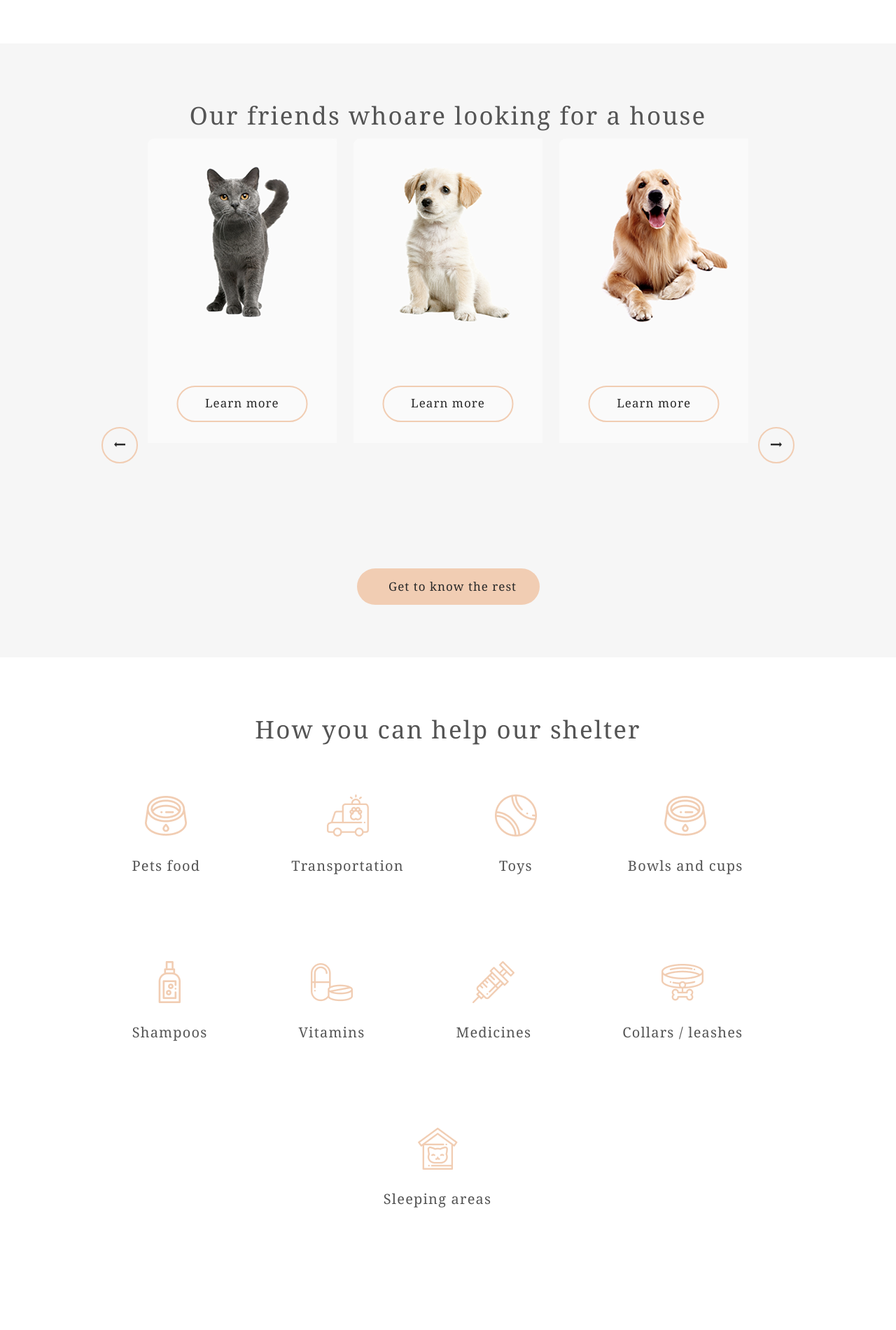
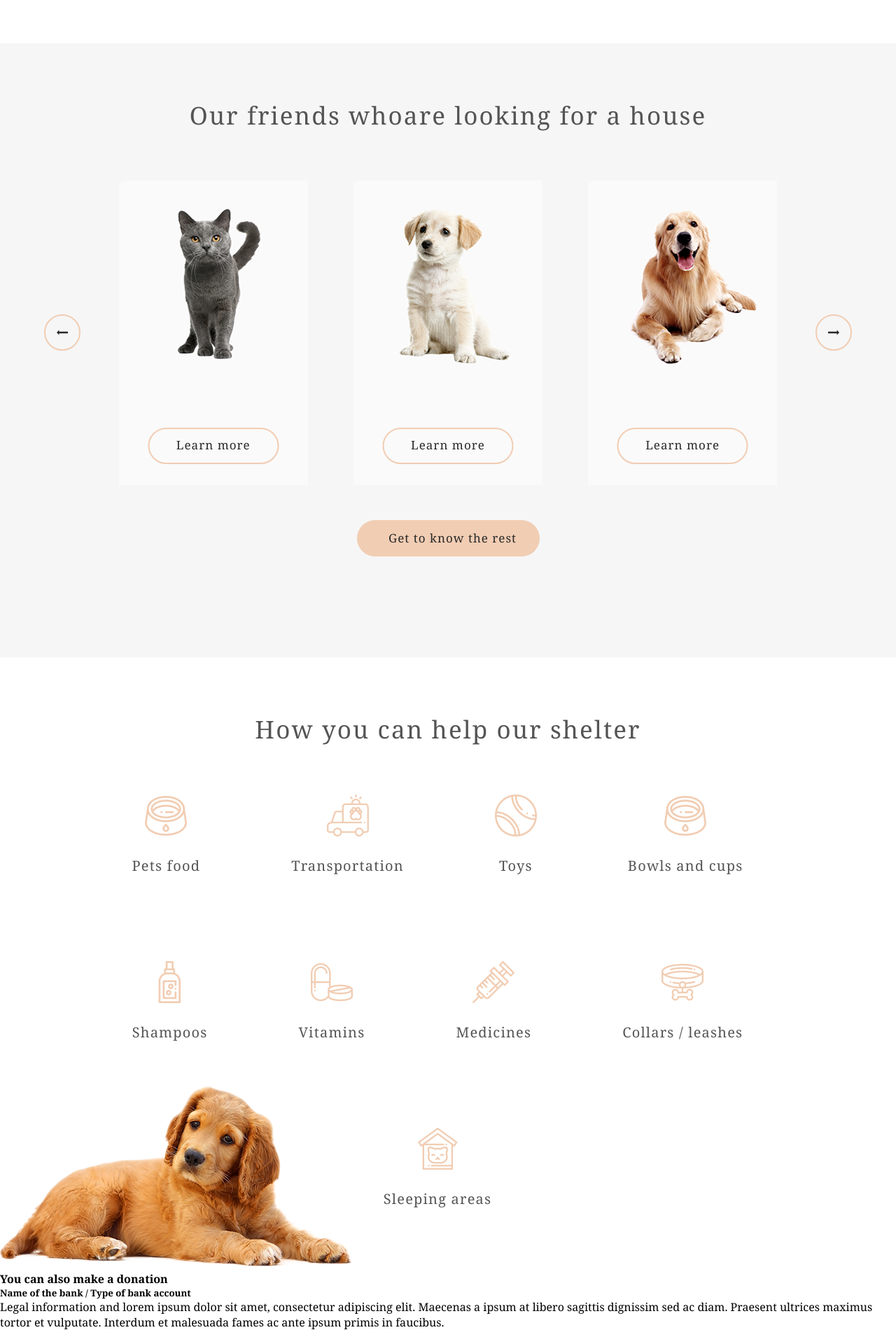
Before and after one commit to scherba90/rsschool-cv, a plain HTML site: page main.html in a window 1280 px wide. Shown: the part 1514-3414 px from the top of the page at 70% size. Before the commit the page ends 3293 px from the top, so only its background shows below. Drawn offline with Linux system fonts and the light colour scheme; files whose address does not match are found by name.

Commit message:
docs: start prelast section

```diff
--- a/main.html
+++ b/main.html
@@ -72,8 +72,8 @@
                     <path d="M0 4V2L11 2V0L14 3L11 6V4L0 4Z" fill="#292929"/>
                     </svg>
                 </button>
+            </div>
             <div id="button_primary" class="btn">Get to know the rest</div>
-            </div>
         </div>
     </section>
 
@@ -119,6 +119,18 @@
         </div>
     </section>
 
-    <section></section>
+    <section class="donation">
+        <div class="donation_content">
+            <div class="donation_img">
+                <img src="src/img/donation_dog.png" alt="donation_dog">
+            </div>
+            <div class="donation_content">
+                <h4>You can also make a donation</h4>
+                <h5>Name of the bank / Type of bank account</h5>
+                <div class="credit_card"></div>
+                <p>Legal information and lorem ipsum dolor sit amet, consectetur adipiscing elit. Maecenas a ipsum at libero sagittis dignissim sed ac diam. Praesent ultrices maximus tortor et vulputate. Interdum et malesuada fames ac ante ipsum primis in faucibus.</p>
+            </div>
+        </div>
+    </section>
 </body>
 </html>
--- a/src/css/style.css
+++ b/src/css/style.css
@@ -245,8 +245,7 @@ img#pets {
   top: 150px;
   gap: 0px;
   opacity: 0px;
-
-
+  margin-top: 60px;
 }
 
 .slide {
@@ -267,6 +266,14 @@ img#pets {
 
 }
 
+.pets .pets_content .slider{
+  display: flex;
+  flex-direction: row;
+  flex-wrap: wrap;
+  justify-content: space-around;
+  align-items: center;
+}
+
 .pets .pets_content .slider img {
   width: 270px;
   height: 270px;
@@ -277,13 +284,13 @@ img#pets {
 }
 
 .pets .pets_content .arrow {
-/*   display: flex;
+  display: flex;
   align-items: center;
   justify-content: center;
-  flex-direction: column-reverse; */
+  flex-direction: column-reverse;
   width: 52px;
   height: 52px;
-  background-color: transparent;/* Default background color */
+  background-color: transparent;
   border: 2px solid #F1CDB3;
   border-radius: 50%;
   cursor: pointer;
@@ -327,45 +334,36 @@ img#pets {
 }
 
 .button_secondary {
+  font-family: Georgia;
+  font-size: 17px;
+  font-weight: 400;
+  line-height: 22.1px;
+  letter-spacing: 0.06em;
   height: 52px;
   width: 187px;
   position: absolute;
   bottom: 30px;
   left: 50%;
-  background-color: #FAFAFA;
-  /* Цвет фона кнопки */
-  color: #292929;
-  /* Цвет текста на кнопке */
+  background-color: #FAFAFA;/* Цвет фона кнопки */
+  color: #292929;/* Цвет текста на кнопке */
   transform: translateX(-50%);
-  border: 2px solid #F1CDB3;
-  /* Цвет и толщина границы */
-  padding: 15px, 45px, 15px, 45px;
-  /* Отступы внутри кнопки */
-  border-radius: 100px;
-  ;
-  /* Скругление углов кнопки */
-  font-family: Georgia;
-  font-size: 17px;
-  font-weight: 400;
-  line-height: 22.1px;
-  letter-spacing: 0.06em;
-  cursor: pointer;
-  /* Изменение курсора при наведении */
+  border: 2px solid #F1CDB3;/* Цвет и толщина границы */
+  padding: 15px, 45px, 15px, 45px;/* Отступы внутри кнопки */
+  border-radius: 100px;/* Скругление углов кнопки */
+  cursor: pointer;/* Изменение курсора при наведении */
   gap: 10px;
-  transition: background-color 0.3s, border-color 0.3s;
-  /* Анимация при наведении */
+  transition: background-color 0.3s, border-color 0.3s;/* Анимация при наведении */
 }
 
 .button_secondary:active {
-  background-color: #FDDCC4;
-  /* Изменение цвета фона при наведении */
+  background-color: #FDDCC4;/* Изменение цвета фона при наведении */
 }
 
 
 .pets .pets_content .btn {
   width: 261px;
   height: 52px;
-  margin: 150px 470px 0 470px;
+  margin: 60px 470px 100px 470px;
   padding: 15px 45px 15px 45px;
   gap: 10px;
   border-radius: 100px;
```
Also changed, not shown: src/img/donation_dog.png (added).
